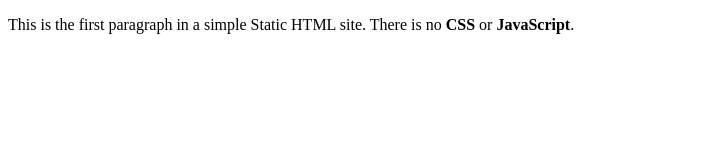
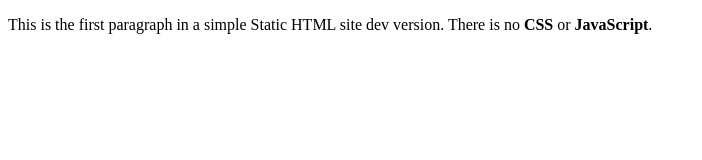
Before and after one commit to Dtyagi-9/CI, a plain HTML site: page index.html in a window 1280 px wide. Shown: the whole page, without its empty margins (0-702 px from the left). Drawn offline with Linux system fonts and the light colour scheme.

Commit message:
adding dev

```diff
--- a/index.html
+++ b/index.html
@@ -1,9 +1,9 @@
 <!doctype html>
 <html>
   <head>
-    <title>Static HTML Site</title>
+    <title>Static HTML Site </title>
   </head>
   <body>
-    <p>This is the first paragraph in a simple Static HTML site. There is no <strong>CSS</strong> or <strong>JavaScript</strong>.</p>
+    <p>This is the first paragraph in a simple Static HTML site dev version. There is no <strong>CSS</strong> or <strong>JavaScript</strong>.</p>
   </body>
 </html>
```
